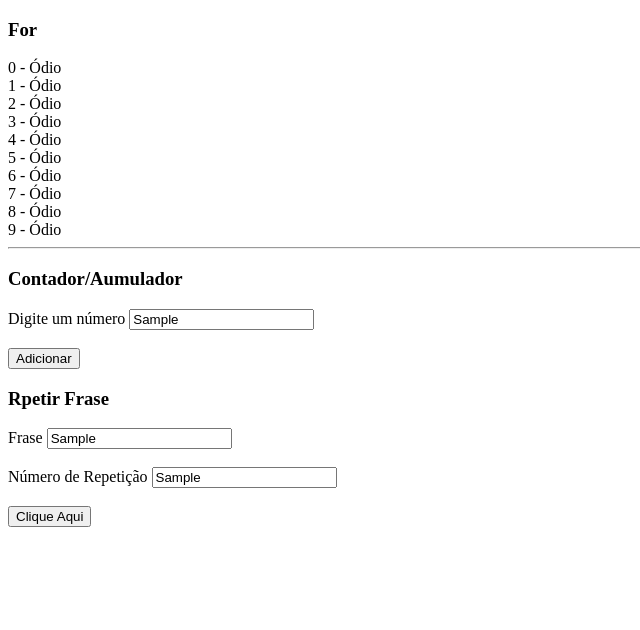
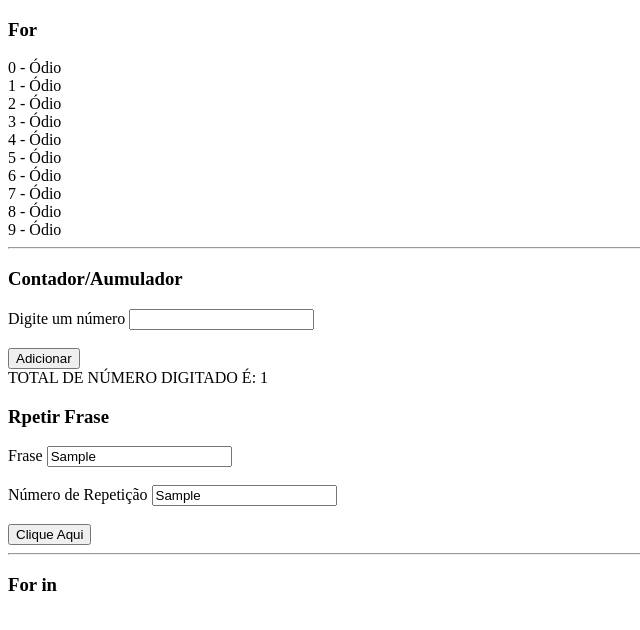
Before and after one commit to LucasAzeG/projeto_logica_qpr210_001_repeticoes, a plain HTML site: page index.html in a window 1280 px wide. Both pictures are taken after typing "Sample", "Sample", "Sample" into the empty fields and a click on the button "Adicionar". Shown: the whole page, without its empty margins (0-640 px from the left). Drawn offline with Linux system fonts and the light colour scheme.

Commit message:
resolvendo erros

```diff
--- a/index.html
+++ b/index.html
@@ -30,16 +30,24 @@
 <h3>Rpetir Frase</h3>
 
 <label for="frase">Frase</label>
-<input type="text"name ="frase"name="frase" id="frase">
+<input type="text" name="frase" id="frase">
 <br>
 <br>
-<label for="num-repeticao">Número de Repetição<N/label>
-    <input type="text" name="Número de repeticao" id="num-repeticap">
+<label for="num-repeticao">Número de Repetição</label>
+    <input type="text" name="num-repeticao" id="num-repeticao">
 <br>
 <br>
-    <button id= "bntfrase">Clique Aqui</button>
+    <button id= "btn-frase">Clique Aqui</button>
 
     <div id="div-frase">
+         </div>
+
+         <hr>
+
+         <h3>For in</h3>
+
+         <div id="div-forin">
+
          </div>
 
 
--- a/js/scripts repeticoes.js
+++ b/js/scripts repeticoes.js
@@ -14,20 +14,20 @@ const divContAcum = document.querySelector('#div-cont-acum')
 let cont = 0
 let acum = 0.0
 
-btnNum.addEventListener('click', (evt)=>{
+btnNum.addEventListener('click', (evt) => {
     let numDigitado = Number(inputNum.value)
 
     cont++
     acum += numDigitado
 
-    divContAcum.innerHTML = `TOTAL DE NÚMERO DIGITADO É: ${CONT} <br} A SOMA DOS NÚMEROS É: {acum}`
+    divContAcum.innerHTML = `TOTAL DE NÚMERO DIGITADO É: ${cont} <br} A SOMA DOS NÚMEROS É: ${acum}`
 
     inputNum.value = ''
 
     })
 
     //CONTROLADO FOR
-    const inputFrase = document.querySelector('frase')
+    const inputFrase = document.querySelector('#frase')
     const inputNumRepeticao = document.querySelector('#num-repeticao')
     const bntFrase = document.querySelector('#btn-frase')
     const divFrase= document.querySelector('#div-frase')
@@ -40,3 +40,5 @@ btnNum.addEventListener('click', (evt)=>{
             divFrase.innerHTML += `${i + 1} - ${frase} <br>`
         }
     })
+
+//FOR IN
```
